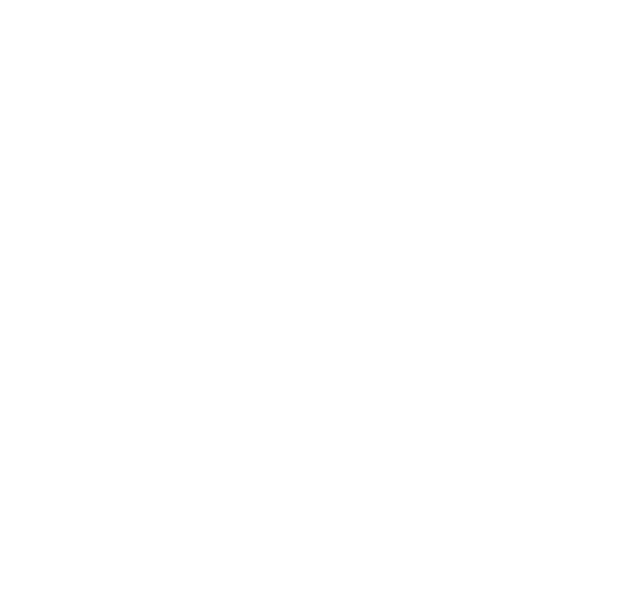
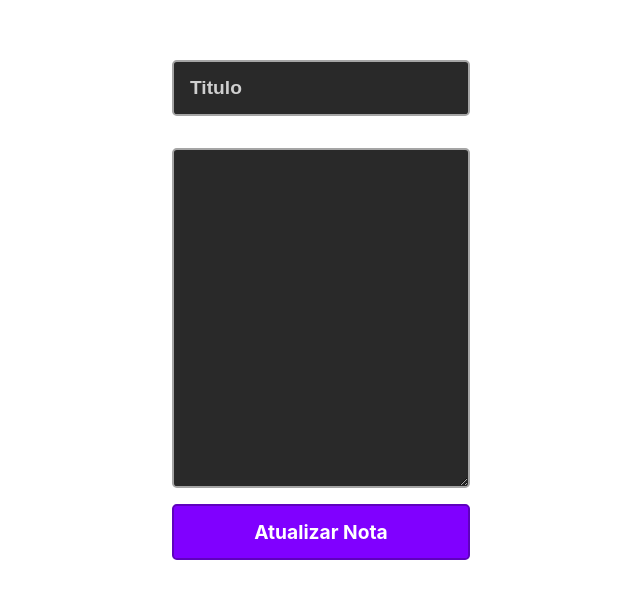
Before and after one commit to Beteenn/tanamao, a Vue app: page /note/edit in a window 1280 px wide. Before the commit this address had no page. Shown: the part 122-720 px from the top of the page, without its empty margins (170-810 px from the left). Built offline with nearby package versions, Linux system fonts and the light colour scheme.

Commit message:
FEATURE: Adiciona view de editar nota

```diff
--- a/src/router/index.ts
+++ b/src/router/index.ts
@@ -1,5 +1,6 @@
 import { createRouter, createWebHistory } from 'vue-router'
 import HomeView from '../views/HomeView.vue'
+import EditNoteView from '../views/EditNoteView.vue'
 
 const router = createRouter({
   history: createWebHistory(import.meta.env.BASE_URL),
@@ -8,6 +9,11 @@ const router = createRouter({
       path: '/',
       name: 'home',
       component: HomeView
+    },
+    {
+      path: '/note/edit',
+      name: 'edit-note',
+      component: EditNoteView
     }
   ]
 })
--- /dev/null
+++ b/src/views/EditNoteView.vue
@@ -0,0 +1,51 @@
+<script setup lang="ts">
+import PrimaryButton from '@/components/button/PrimaryButton.vue';
+</script>
+
+<template>
+  <main>
+    <header>
+      <h1 class="title">TaNaMao</h1>
+    </header>
+
+    <div class="row">
+      <input class="input" type="text" value="Titulo">
+    </div>
+
+    <div class="row">
+      <textarea class="text-area" type="text"></textarea>
+    </div>
+
+    <PrimaryButton text="Atualizar Nota"/>
+
+  </main>
+</template>
+
+<style scoped>
+.text-area {
+  flex-basis: 100%;
+  box-sizing: content-box;
+  padding: 0.5rem 1rem;
+  color: #cfcfcf;
+  background-color: #292929;
+  border: 0.15rem solid #a5a5a5;
+  font-size: 1rem;
+  margin: 1rem 0;
+  height: 40vh;
+  border-radius: 0.3rem;
+}
+
+.input {
+  flex-basis: 100%;
+  display: flex;
+  padding: 0 1rem;
+  font-weight: bold;
+  color: #cfcfcf;
+  background-color: #292929;
+  border: 0.15rem solid #a5a5a5;
+  font-size: 1.2rem;
+  height: 7vh;
+  border-radius: 0.3rem;
+  margin: 1rem 0;
+}
+</style>
```
